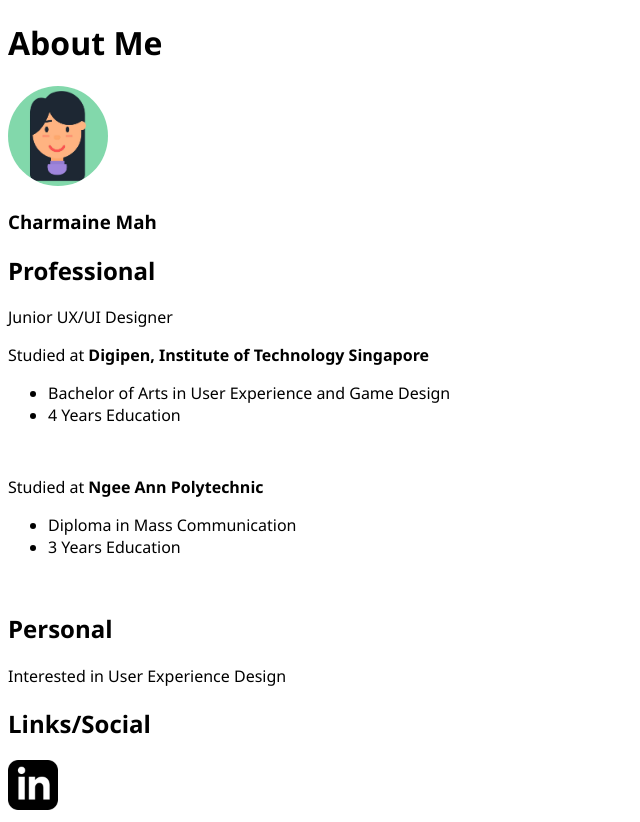
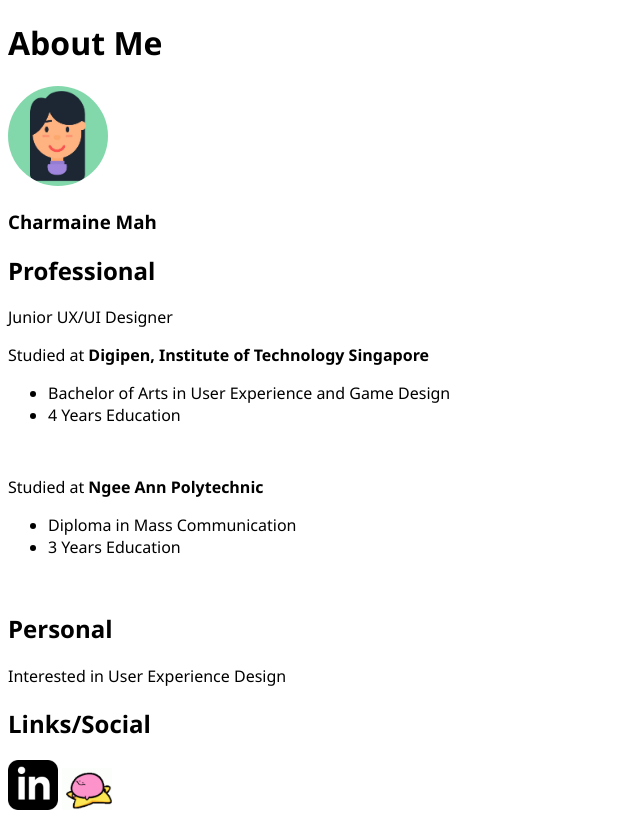
Before and after one commit to MarshmallowJin/aboutme, a plain HTML site: page index.html in a window 1280 px wide. Shown: the whole page, without its empty margins (0-640 px from the left). Drawn offline with Linux system fonts and the light colour scheme.

Commit message:
Update index.html

```diff
--- a/index.html
+++ b/index.html
@@ -38,5 +38,6 @@
 
     <h2>Links/Social</h2>
     <img src="images/linkedin-black-icon-logo-ECC426C572-seeklogo.com.png" width="50px"/>
+    <a href="hello.html"><img src="images/Kirbo_img.gif" width="50px"></a>
 </body>
 </html>
```
